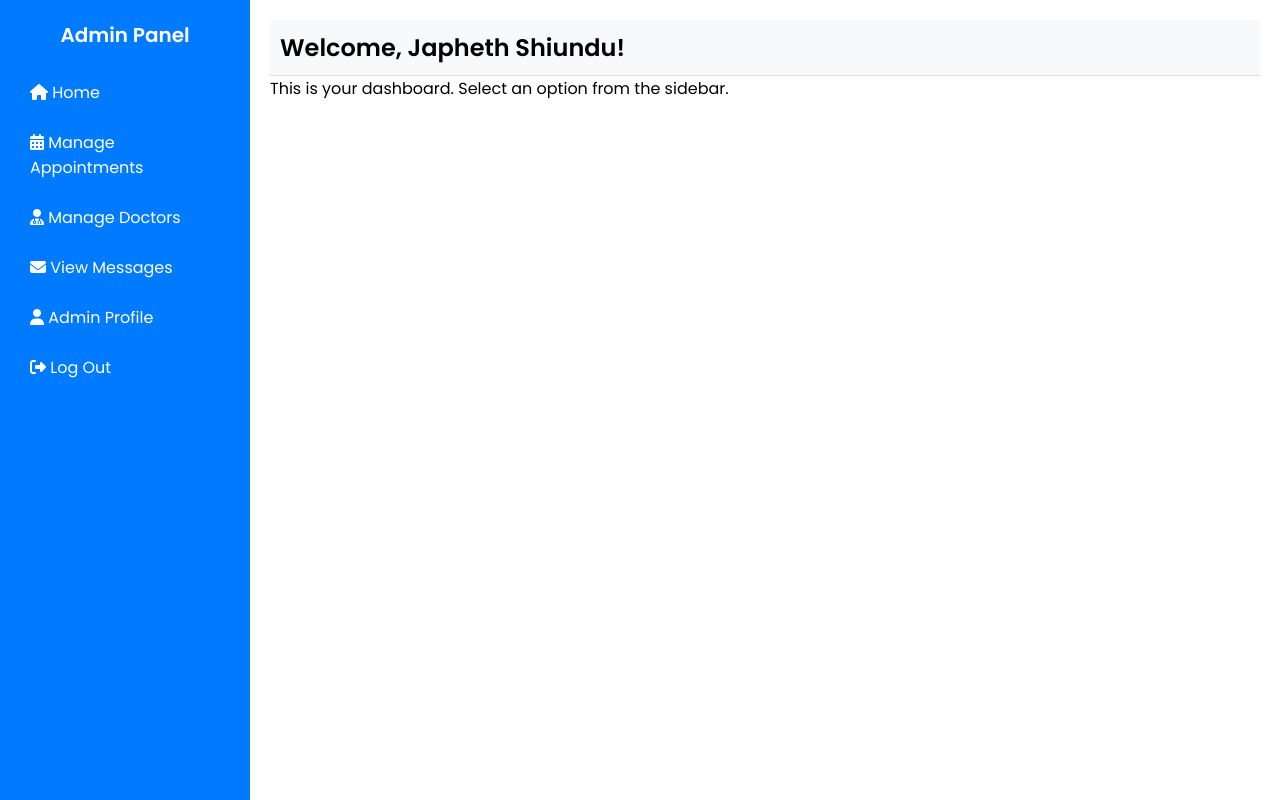
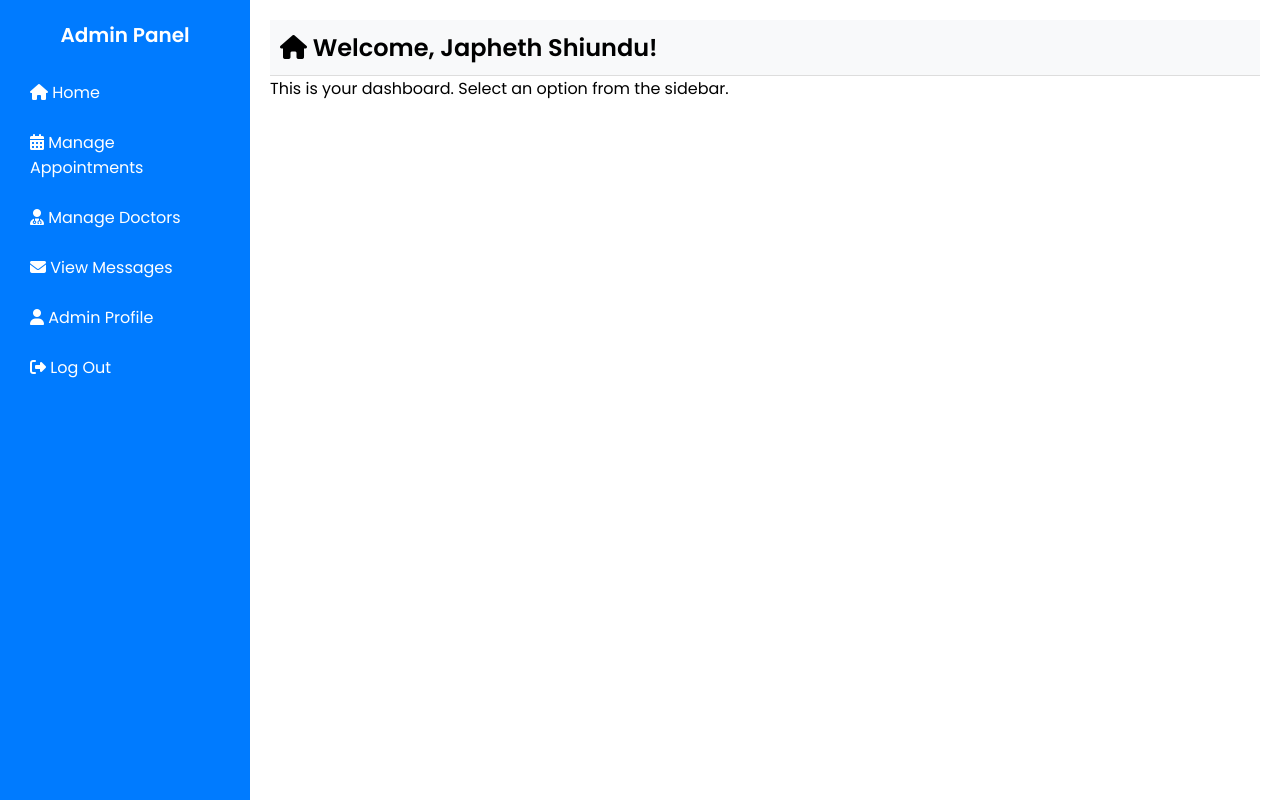
Before and after one commit to japheth-shiundu/telemedicine, a PHP site: page /admin-panel/dashboard.php in a window 1280 px wide. Run offline with PHP 8.4, Linux system fonts and the light colour scheme; a user stored in the database is signed in; data comes from the database, SQL or seed files in the repository.

Commit message:
Update dashboard.php

```diff
--- a/admin-panel/dashboard.php
+++ b/admin-panel/dashboard.php
@@ -49,7 +49,7 @@ try {
     </div>
     <div class="content">
         <header>
-            <h2>Welcome, <?php echo htmlspecialchars($admin['name']); ?>!</h2>
+            <h2><i class="fas fa-home"></i> Welcome, <?php echo htmlspecialchars($admin['name']); ?>!</h2>
         </header>
         <p>This is your dashboard. Select an option from the sidebar.</p>
     </div>
```
